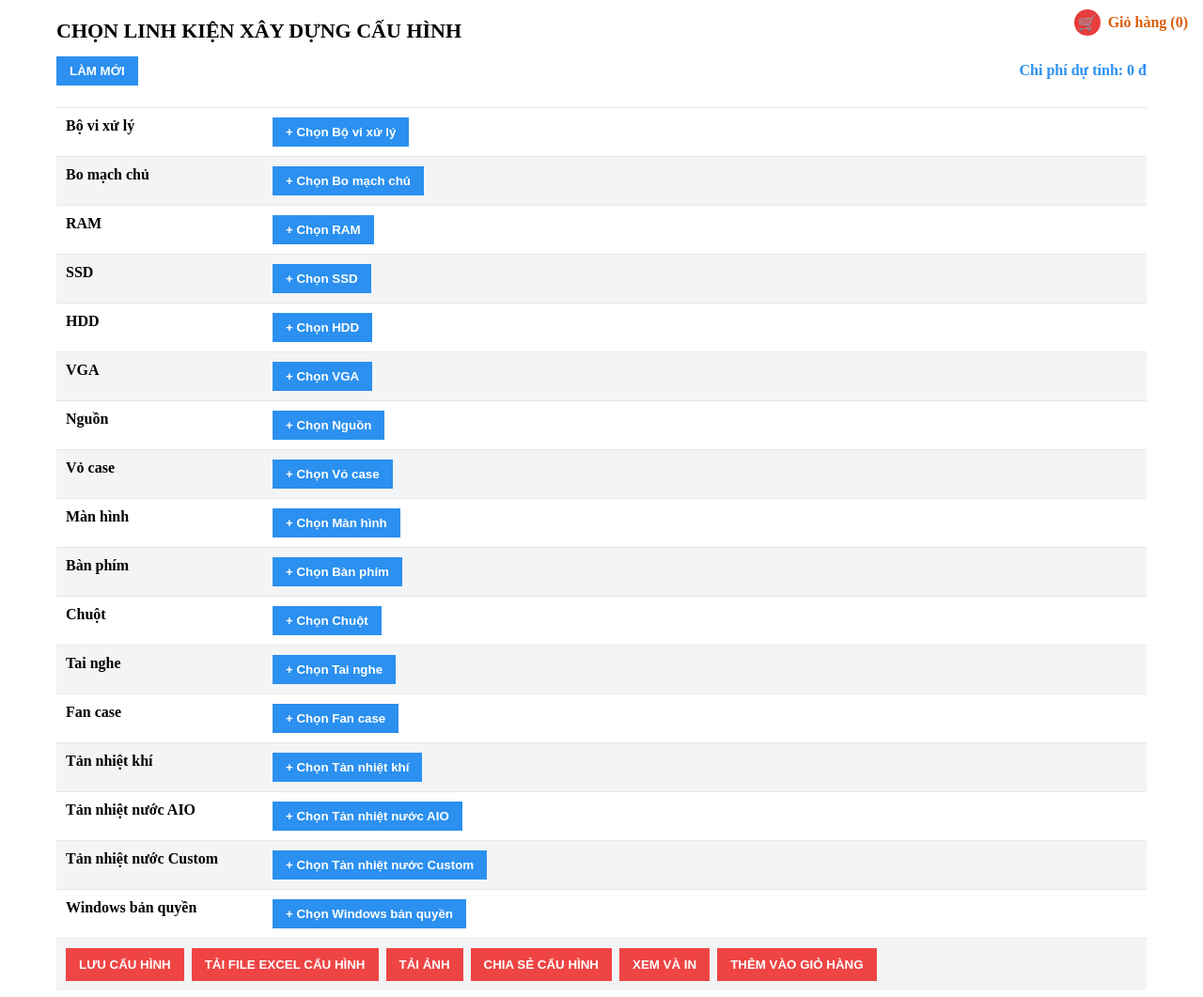
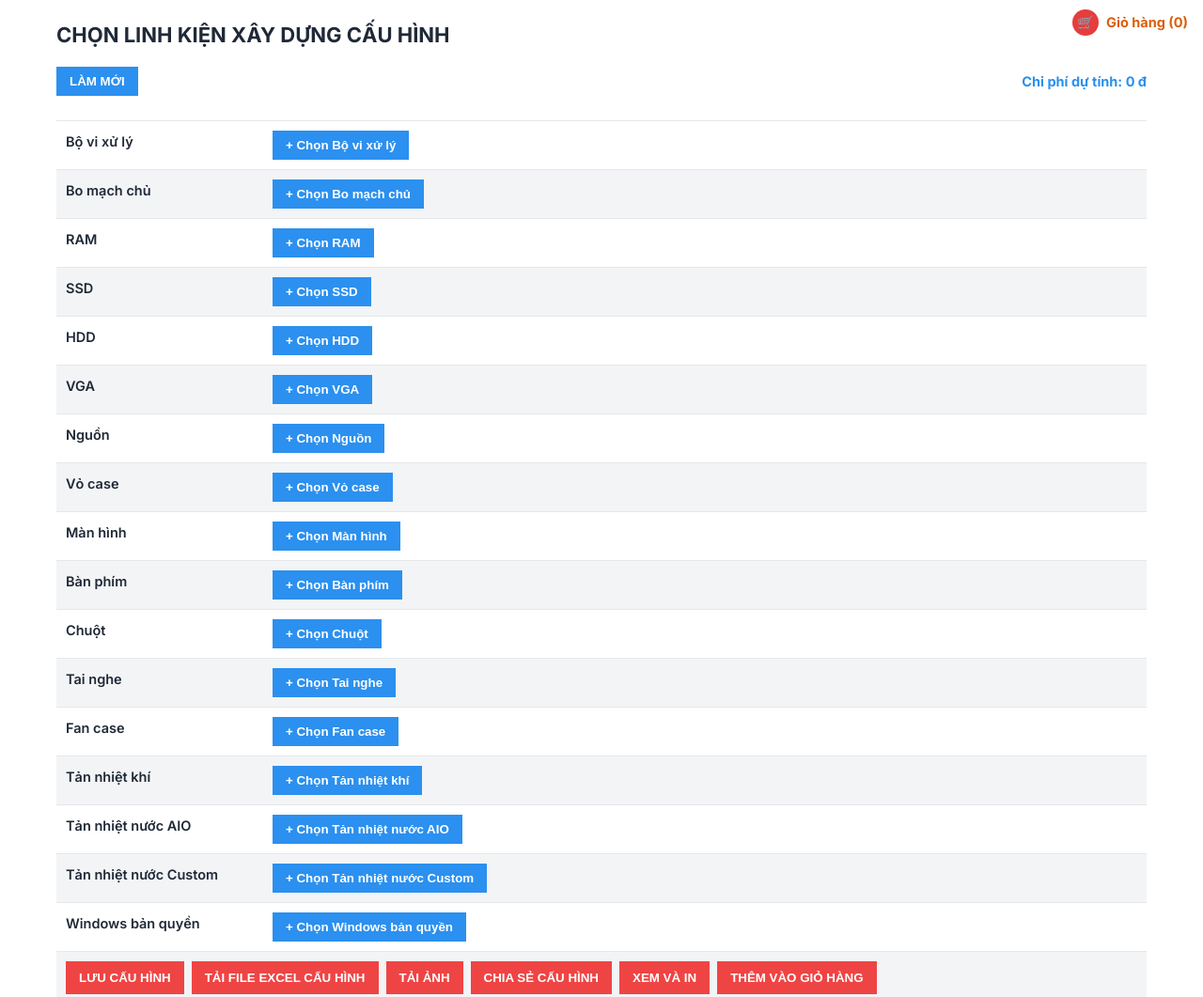
Before and after one commit to dangkhoatr/pc-config-backend, a website: page A.html in a window 1280 px wide. Shown: the top 1061 px of the page at 94% size. Drawn offline with nearby package versions, Linux system fonts and the light colour scheme.

```diff
--- a/A.html
+++ b/A.html
@@ -3,6 +3,10 @@
 
 <head>
   <meta charset="utf-8">
+  <link rel="preconnect" href="https://fonts.googleapis.com">
+  <link rel="preconnect" href="https://fonts.gstatic.com" crossorigin>
+  <link href="https://fonts.googleapis.com/css2?family=Inter:wght@400;500;600;700&display=swap" rel="stylesheet">
+
   <title>Xây dựng cấu hình</title>
   <meta name="viewport" content="width=device-width, initial-scale=1">
 
@@ -19,8 +23,13 @@
 
     body {
       margin: 0;
-      font-family: 'Times New Roman', serif;
+      font-family: 'Inter', system-ui, -apple-system, BlinkMacSystemFont,
+        'Segoe UI', Roboto, Arial, sans-serif;
+      font-size: 14.5px;
+      line-height: 1.6;
+      color: #1f2937;
     }
+
 
     .topbar {
       display: flex;
@@ -43,8 +52,9 @@
 
     .title {
       font-size: 22px;
-      font-weight: bold;
+      font-weight: 700;
     }
+
 
     .row {
       display: flex;
@@ -70,7 +80,7 @@
     .cell-left {
       width: 220px;
       padding: 10px;
-      font-weight: bold;
+      font-weight: 600;
     }
 
     .cell-right {
```
Also changed, not shown: view.html (+11 -2 lines).
